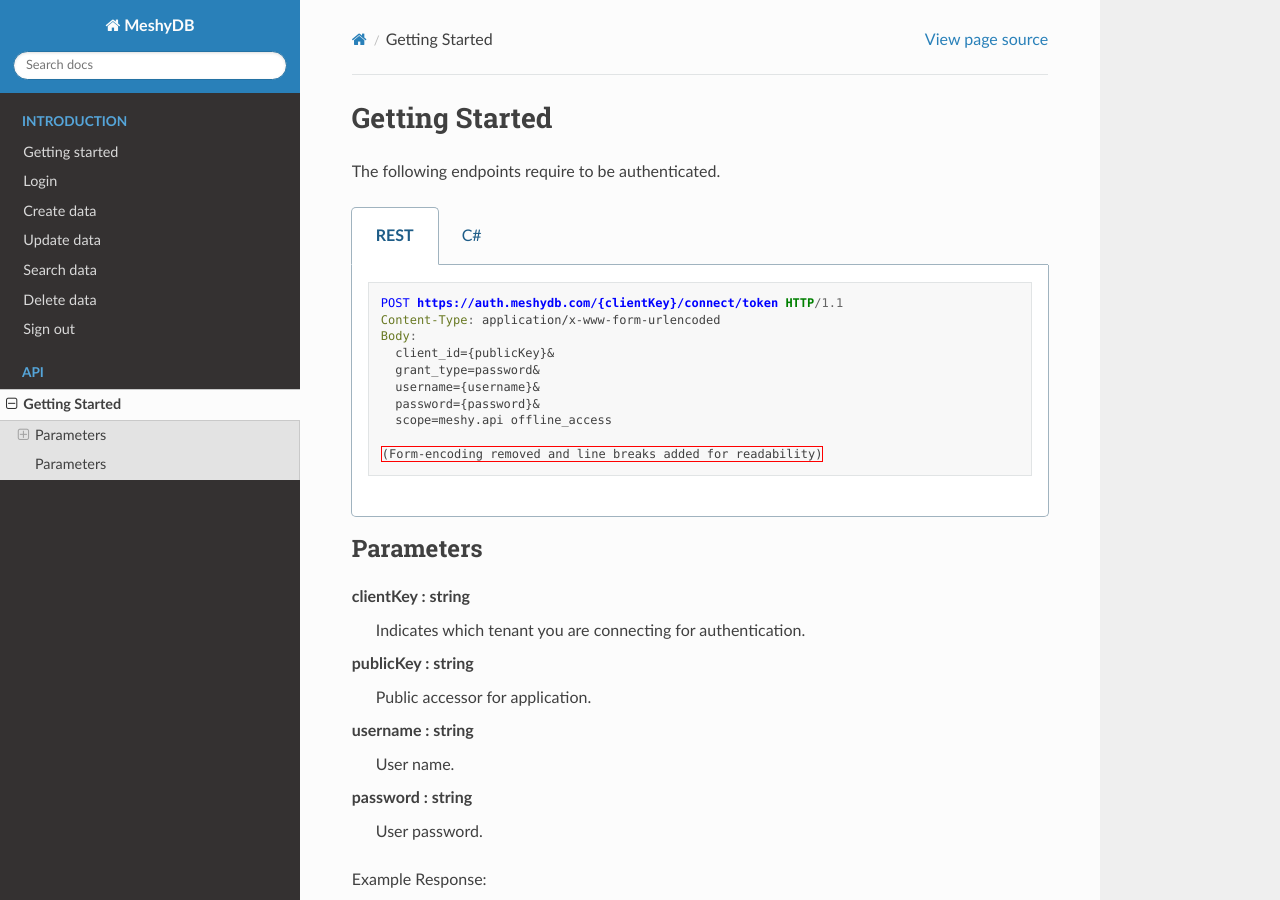
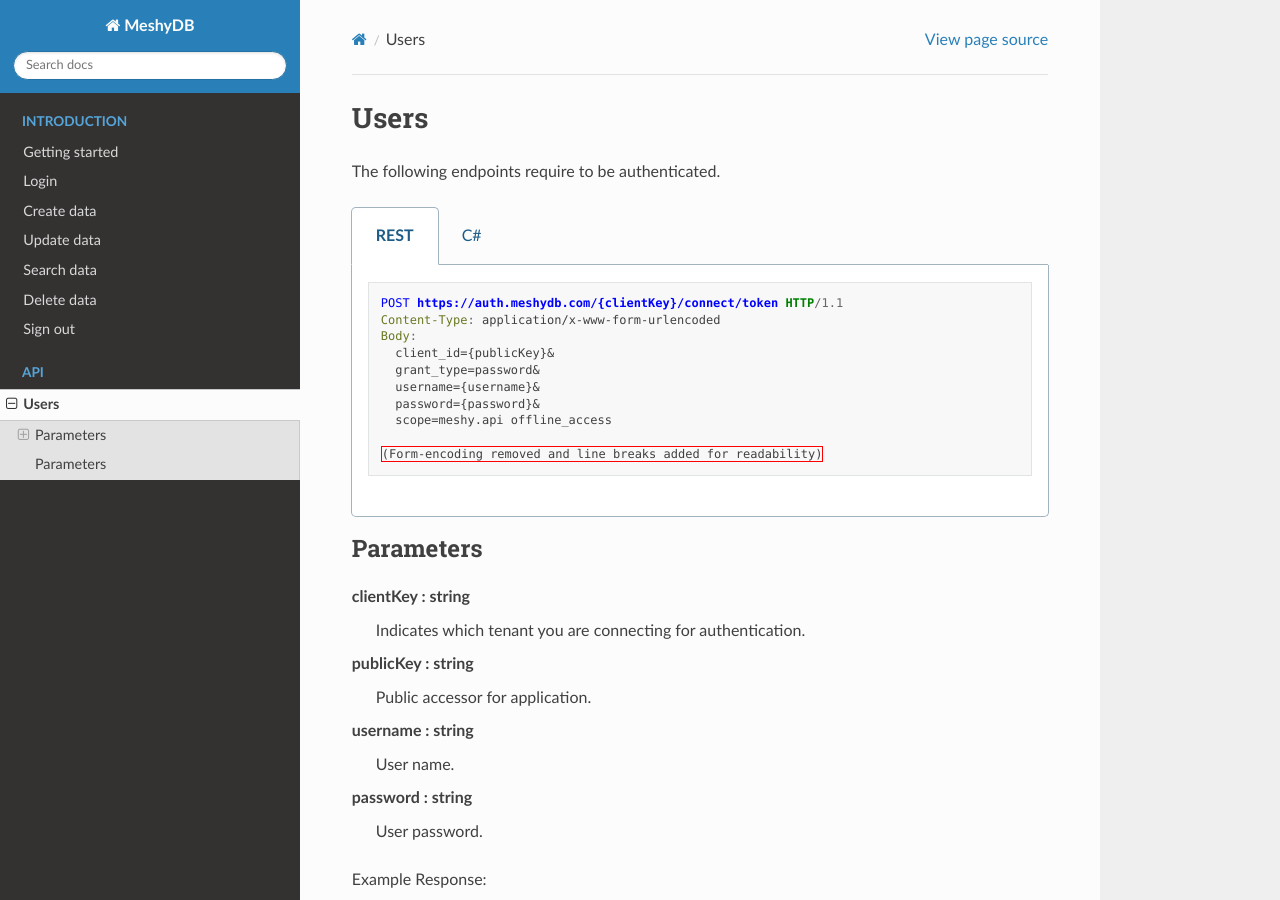
Before and after one commit to yetisoftworks/MeshyDB.SDK, a Sphinx documentation site: the page built from docs/api/users.rst, in a window 1280 px wide and 900 px high. Built offline with Sphinx 7.4.7 and the Read the Docs theme 2.0.0, drawn with Linux system fonts in a browser that asks for light colours.

Commit message:
Update users.rst

```diff
--- a/docs/api/users.rst
+++ b/docs/api/users.rst
@@ -1,4 +1,4 @@
-Getting Started
+Users
 ###############
 
 The following endpoints require to be authenticated.
@@ -28,7 +28,7 @@ The following endpoints require to be authenticated.
         var client = database.LoginWithPassword(username, password);
 
 Parameters
-----------
+==========
 clientKey : string
    Indicates which tenant you are connecting for authentication.
 publicKey : string
@@ -50,7 +50,7 @@ Example Response:
   }
 
 Create
-======
+------
 Creates a new user that can log into the system.
 
 
@@ -90,7 +90,7 @@ Creates a new user that can log into the system.
         await database.CreateNewUserAsync(user);
 
 Parameters
-----------
+==========
 _username_ : string, required
    Username of user.
 _newPassword_ : string, required
```
